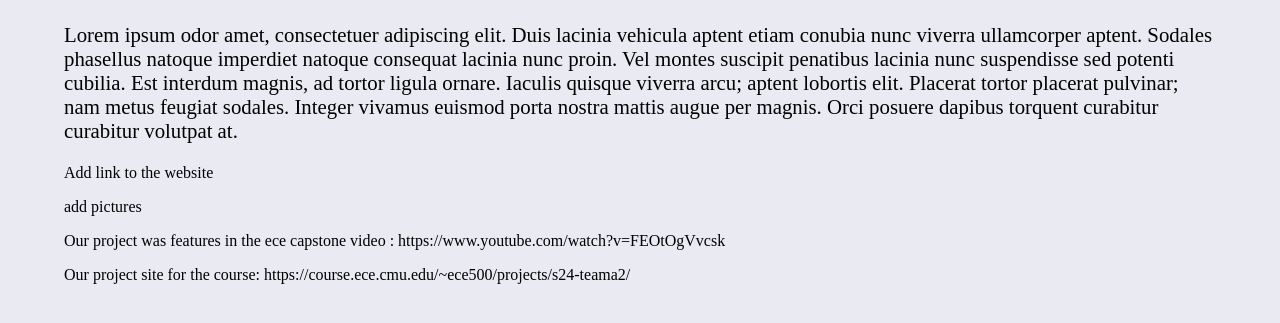
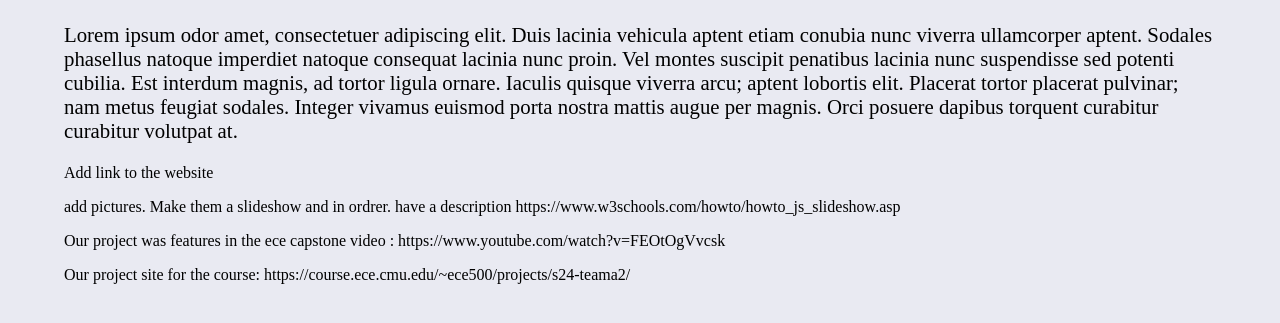
Before and after one commit to anyaga/portfolio, a Django app: page /ece_capstone in a window 1280 px wide. Shown: the part 278-601 px from the top of the page. Run offline with Django 5.2, Linux system fonts and the light colour scheme.

Commit message:
suggestion for how to go about implementing a slide show

```diff
--- a/portfolio_project/portfolio_project/templates/portfolio_project/ece_capstone.html
+++ b/portfolio_project/portfolio_project/templates/portfolio_project/ece_capstone.html
@@ -27,7 +27,7 @@
     </p>
 
     <p>
-        add pictures
+        add pictures. Make them a slideshow and in ordrer. have a description https://www.w3schools.com/howto/howto_js_slideshow.asp
     </p>
 
     <p>
--- a/portfolio_project/portfolio_project/templates/portfolio_project/odoo_page.html
+++ b/portfolio_project/portfolio_project/templates/portfolio_project/odoo_page.html
@@ -20,7 +20,7 @@
     </div>
     <div>
         <h2>Project Description</h2>
-        <p id="page_summary">
+        <p id="page_summary"> `
             Our job was to select and implement a payment platform. One role
             for this platform was to maintain inventory of products. This would
             make it so the Lab Manager could amply?? order the necessary supplies
```
